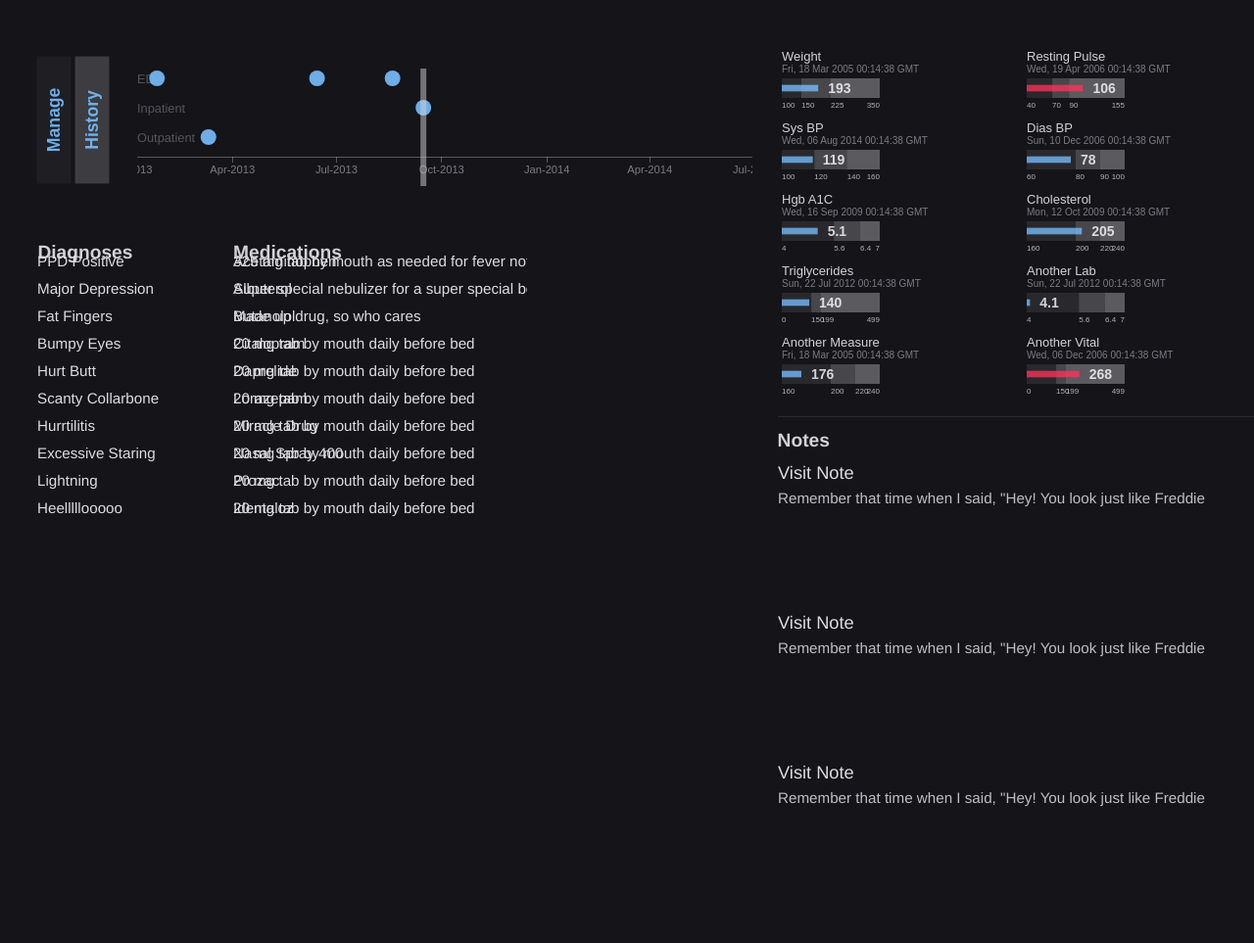
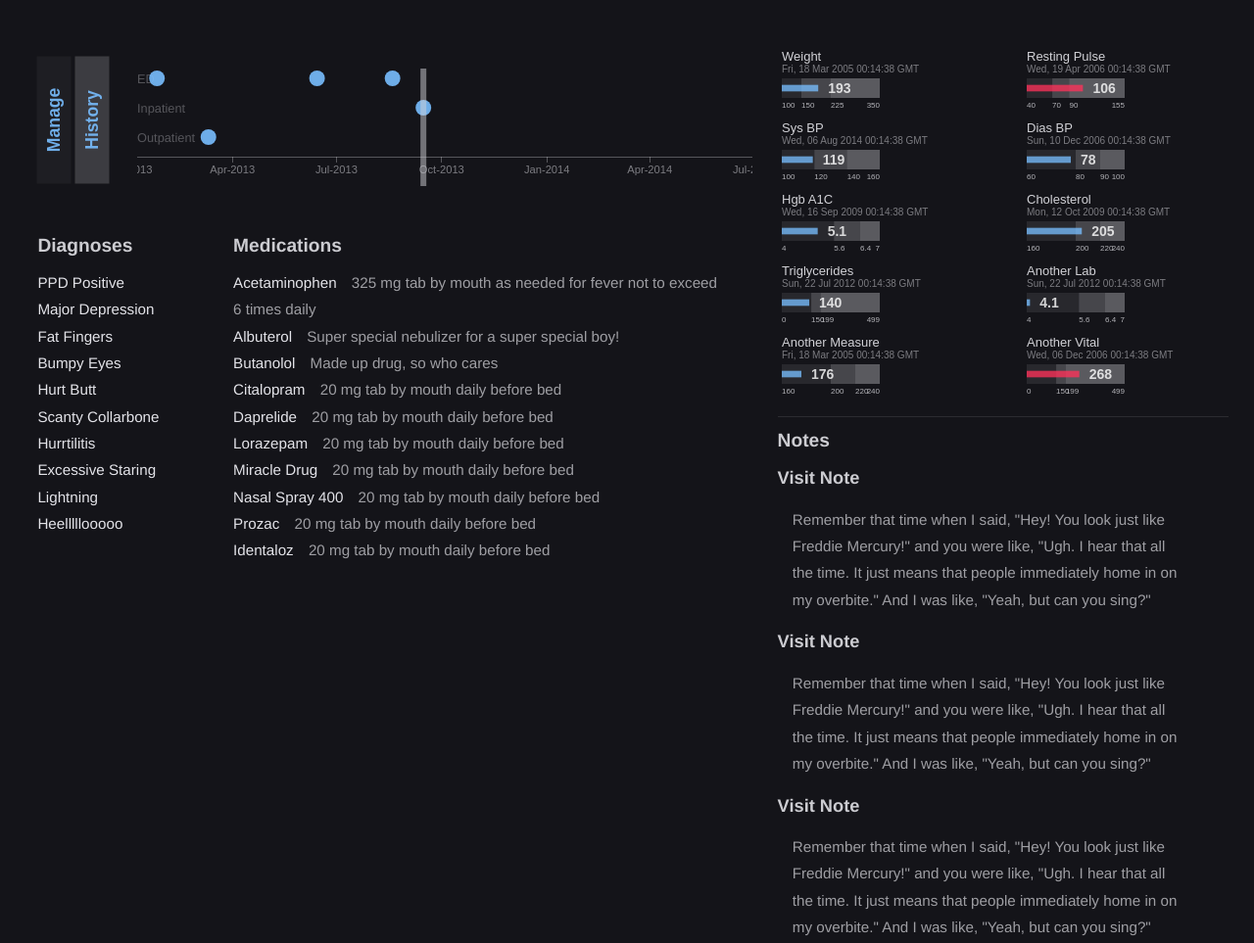
Before and after one commit to divdev/kenx_dashboard, a plain HTML site: page dashboard.html in a window 1280 px wide. Shown: the whole page at 98% size. Before the commit the page ends 933 px from the top, so only its background shows below. Drawn offline with Linux system fonts and the light colour scheme.

Commit message:
Using html elements for the lists.
This solves our wrapping issues with svg text.

```diff
--- a/css/dashboard.css
+++ b/css/dashboard.css
@@ -74,7 +74,7 @@ button.tab {
 }
 
 /********************TITLE********************************/
-h1 text {
+h1 {
   font-size: 1.3em;
 }
 
@@ -86,7 +86,17 @@ h1 text {
 h2 {
   font-size: 1.2em;
   width: inherit;
-  color: rgb(210,210,215);
+  color: rgba(250,250,255, 0.8);
+}
+ul {
+  list-style: none;
+  margin-left: -40px;
+}
+li {
+  color: rgba(250,250,255, 0.9);
+  font-size: 0.95em;
+  font-weight: normal;
+  line-height: 180%;
 }
 #diagnoses_wrapper {
   margin-left: 5%;
@@ -95,15 +105,14 @@ h2 {
 #medications_wrapper {
   width: 65%;
 }
-div.list {
-  font-size: 0.95em;
-  font-weight: normal;
-  fill: rgb(220,220,225);
+.details {
+  margin-left: 1em;
+  color: rgba(250,250,255, 0.6);
 }
-
 
 /***********************NOTE STYLES***********************/
 #notes_wrapper {
+  width: 90%;
   position: relative;
   margin-left: 5%;
   border-top: 1px solid rgba(250,250,255, 0.1);
--- a/dashboard.html
+++ b/dashboard.html
@@ -16,15 +16,11 @@
     <h1></h1>
     <div class="wrapper" id="diagnoses_wrapper">
       <h2>Diagnoses</h2>
-      <div class="list">
-        <div id="diagnoses"></div>
-      </div>
+      <ul id="diagnoses"></ul>
     </div>
     <div class="wrapper" id="medications_wrapper">
       <h2>Medications</h2>
-      <div class="list">
-        <div id="medications"></div>
-      </div>
+      <ul id="medications"></ul>
     </div>
   </div>
   <div class="container" id="labs_container">
@@ -33,9 +29,7 @@
     </div>
     <div id="notes_wrapper">
       <h2>Notes</h2>
-      <div class="list">
-        <div id="notes"></div>
-      </div>
+      <ul id="notes"></ul>
     </div>
   </div>
 </body>
--- a/js/dashboard.js
+++ b/js/dashboard.js
@@ -366,30 +366,24 @@ function tl() {
 tl();
 
 /***************************D3 DATE*********************************/
-var lastEncounter = encounters.pop();
-
-lastDateTitle = d3.select('h1').selectAll('text')
-  .data(lastEncounter)
-  .enter().append('text')
-    .attr({
-      x: 30,
-      y: 40
-    })
-    .text(function(d) { return d.date });
+// lastDateTitle = d3.select('h1').selectAll('text')
+//   .data(lastEncounter)
+//   .enter().append('text')
+//     .attr({
+//       x: 30,
+//       y: 40
+//     })
+//     .text(function(d) { return d.date });
 
 /***************************D3 PROBLEMS*****************************/
-diagnoses = d3.select('div#diagnoses').selectAll('svg.diagnosis')
+diagnoses = d3.select('ul#diagnoses').selectAll('li')
   .data(diagnoses)
-  .enter().append('svg')
+  .enter().append('li')
     .attr({
       class: 'diagnosis',
-      height: 25,
-      transform: 'translate(0,-25)'
     });
 
-var diagnosisInfo = diagnoses.append('g');
-
-diagnosisInfo.append('text')
+diagnoses.append('span')
   .attr({
     class: 'itemName',
     transform: 'translate(0, 15)'
@@ -397,52 +391,42 @@ diagnosisInfo.append('text')
   .text(function(d) { return d.name });
 
 /************************D3 MEDICATIONS*****************************/
-medications = d3.select('div#medications').selectAll('svg.medication')
+medications = d3.select('ul#medications').selectAll('li')
   .data(medications)
-  .enter().append('svg')
+  .enter().append('li')
     .attr({
       class: 'medication',
-      height: 25,
-      transform: 'translate(0, -25)'
     });
 
-var medicationInfo = medications.append('g');
-
-medicationInfo.append('text')
+medications.append('span')
   .attr({
     class: 'itemName',
-    transform: 'translate(0, 15)'
   })
   .text(function(d) { return d.name });
 
-medicationInfo.append('text')
+medications.append('span')
   .attr({
-    class: 'itemName',
-    y: 15
+    class: 'details',
   })
   .text(function(d) { return d.sig });
 
 /************************D3 NOTES******************************/
-notes = d3.select('div#notes').selectAll('svg.note')
+notes = d3.select('ul#notes').selectAll('li')
   .data(notes)
-  .enter().append('svg')
+  .enter().append('li')
     .attr({
       class: 'note'
     });
 
-var noteInfo = notes.append('g');
-
-noteInfo.append('text')
+notes.append('h2')
   .attr({
     class: 'noteTitle',
-    transform: 'translate(0,15)'
   })
   .text(function(d) { return d.name });
 
-noteInfo.append('text')
+notes.append('p')
   .attr({
-    class: 'noteText',
-    transform: 'translate(0,40)'
+    class: 'details',
   })
   .text(function(d) { return d.text });
 
```
